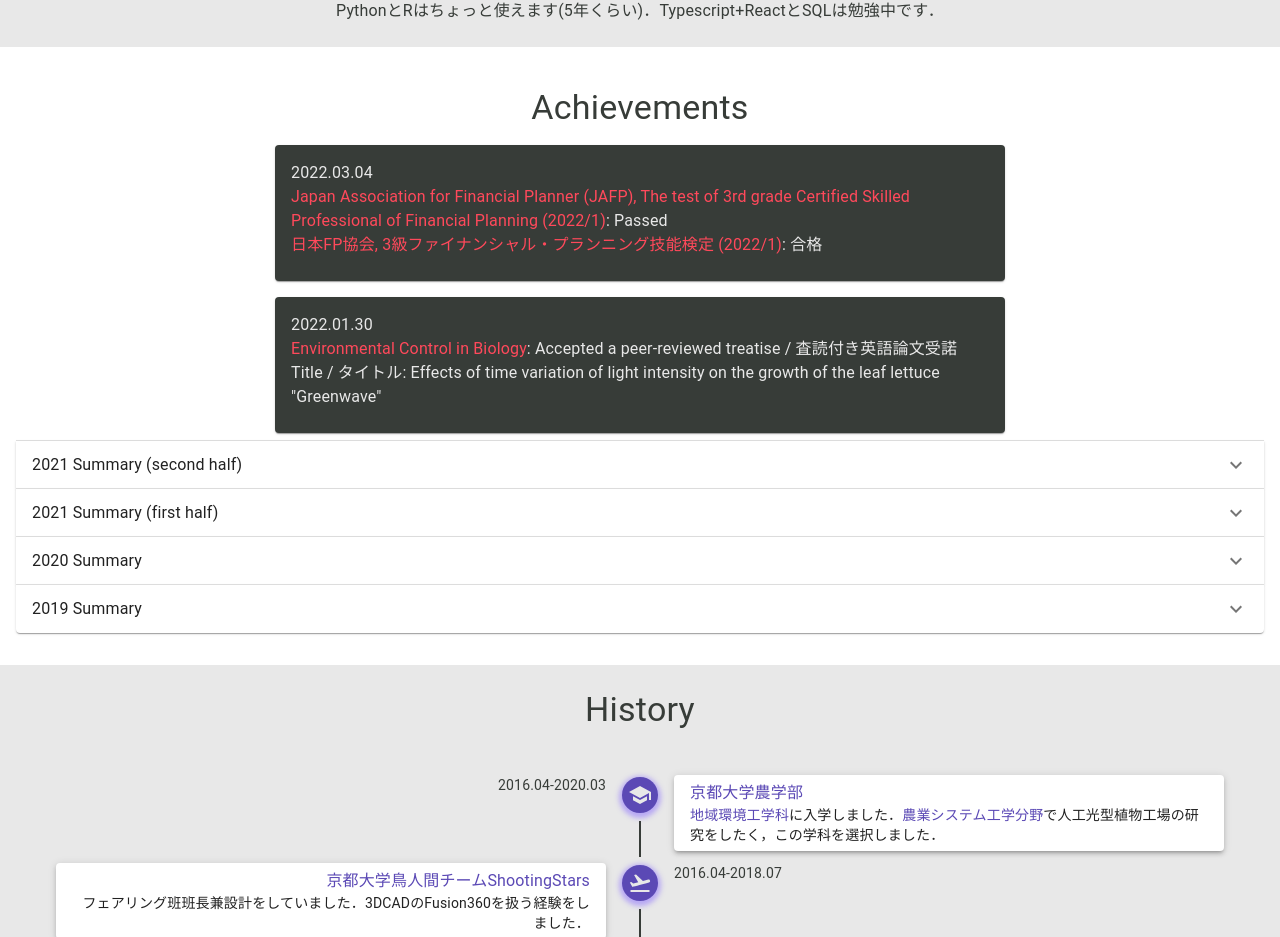
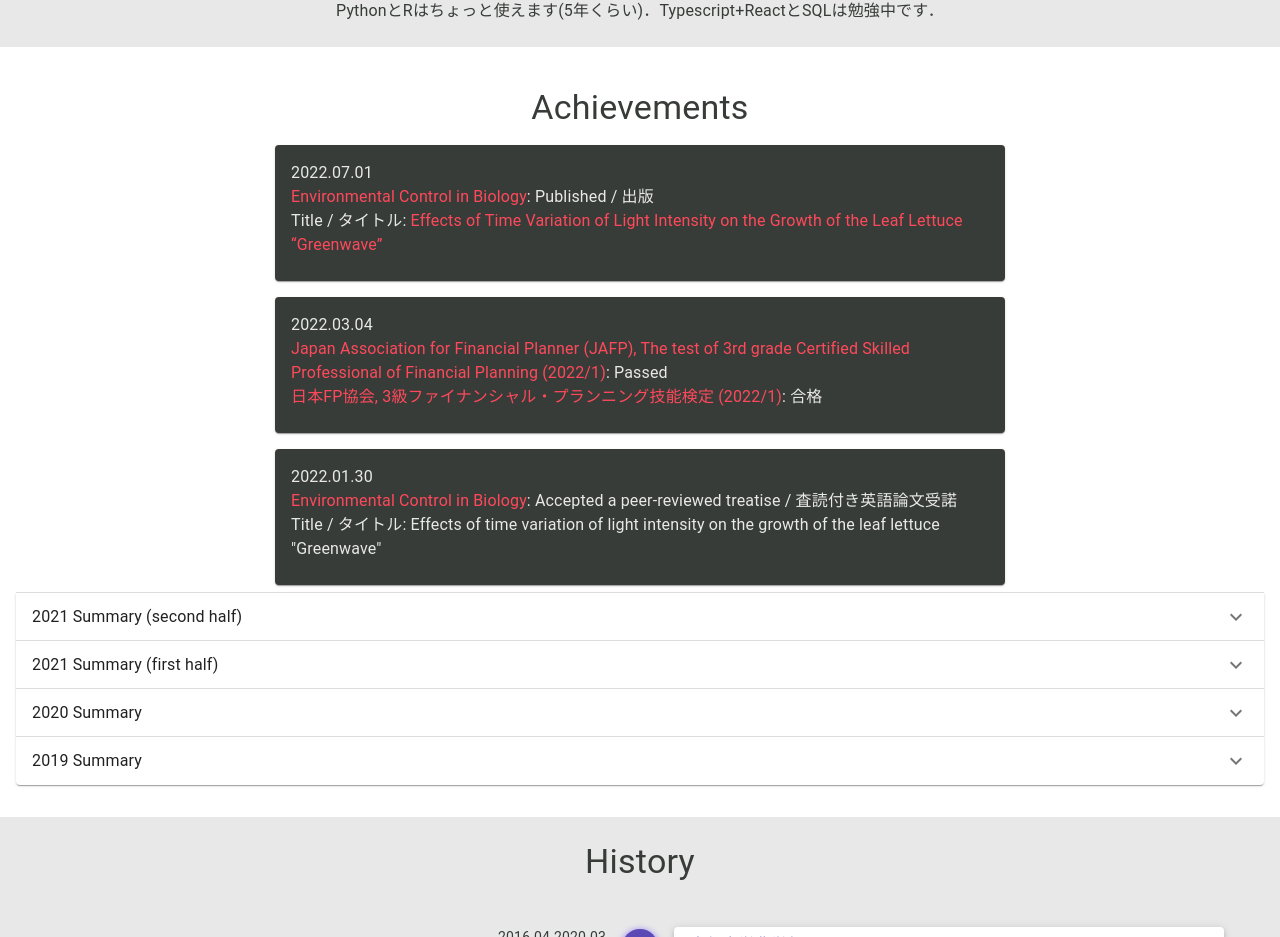
Before and after one commit to masukai/portfolio, a React (Create React App) app: page / in a window 1280 px wide. Shown: the part 891-1828 px from the top of the page. Built offline with nearby package versions, Linux system fonts and the light colour scheme.

Commit message:
20220812_update

```diff
--- a/src/components/Achievements.tsx
+++ b/src/components/Achievements.tsx
@@ -37,6 +37,21 @@ const Achievements: React.FC = () => {
           <Typography variant='h4'>
             Achievements
           </Typography>
+        </Box>
+        <Box display='flex' justifyContent='center' p={1} >
+          <Card className={classes.root}>
+            <CardContent>
+              <Typography variant='body1'>
+                2022.07.01
+              </Typography>
+              <Typography color='inherit'>
+                <Link href='http://jsabees.org/ecb/' className={classes.maincolor} target="_blank">
+                Environmental Control in Biology</Link>: Published / 出版<br />
+                Title / タイトル: <Link href='https://www.jstage.jst.go.jp/article/ecb/60/3/60_171/_article/-char/en' className={classes.maincolor} target="_blank">
+                Effects of Time Variation of Light Intensity on the Growth of the Leaf Lettuce “Greenwave”</Link>
+              </Typography>
+            </CardContent>
+          </Card>
         </Box>
         <Box display='flex' justifyContent='center' p={1} >
           <Card className={classes.root}>
```
